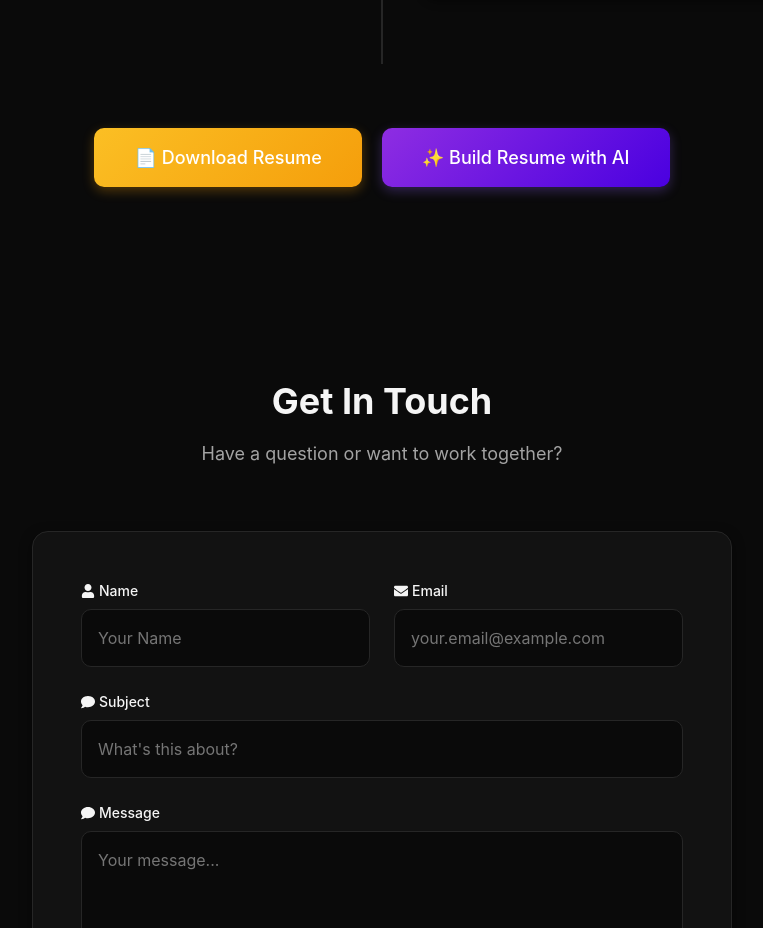
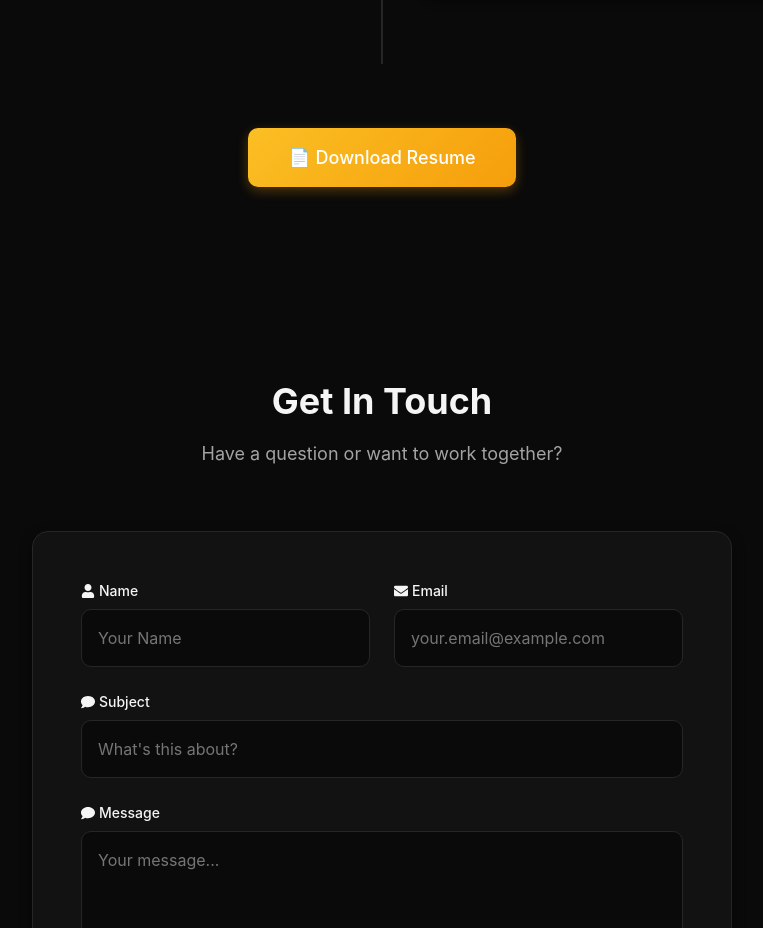
Before and after one commit to vikasvkori1290/VKuniverse, a React (Vite) app in the folder frontend/: page / in a window 1280 px wide. Shown: the part 2860-3788 px from the top of the page, without its empty margins (258-1021 px from the left). Built offline with nearby package versions, Linux system fonts and the light colour scheme; no server answers.

Commit message:
style: remove Build Resume with AI button from About page

```diff
--- a/frontend/src/components/About.jsx
+++ b/frontend/src/components/About.jsx
@@ -1,5 +1,4 @@
 import React from 'react';
-import { Link } from 'react-router-dom';
 import useScrollAnimation from '../hooks/useScrollAnimation';
 import styles from '../styles/components/About.module.css';
 
@@ -68,12 +67,6 @@ const About = () => {
                 >
                     📄 Download Resume
                 </a>
-                <Link
-                    to="/resume-builder"
-                    className={`btn btn-lg ${styles.aiResumeBtn}`}
-                >
-                    ✨ Build Resume with AI
-                </Link>
             </div>
         </section>
     );
```
